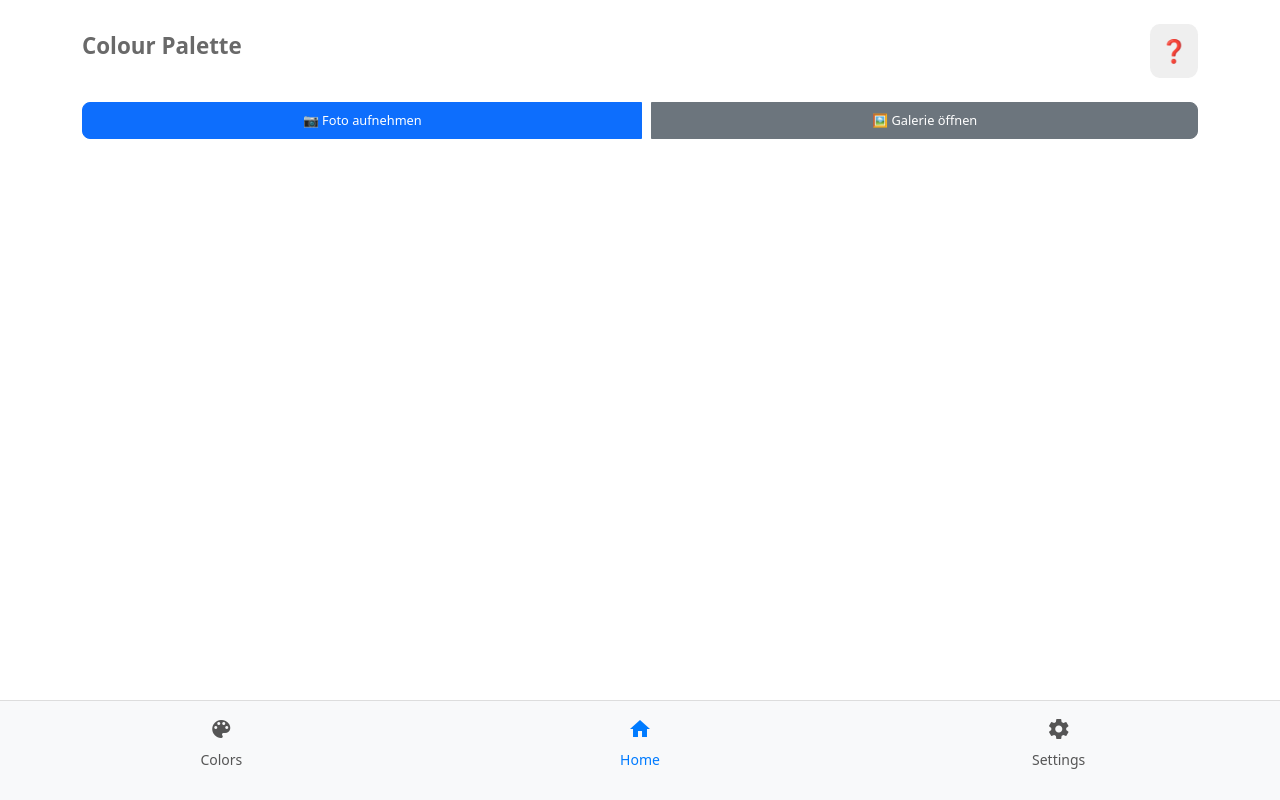
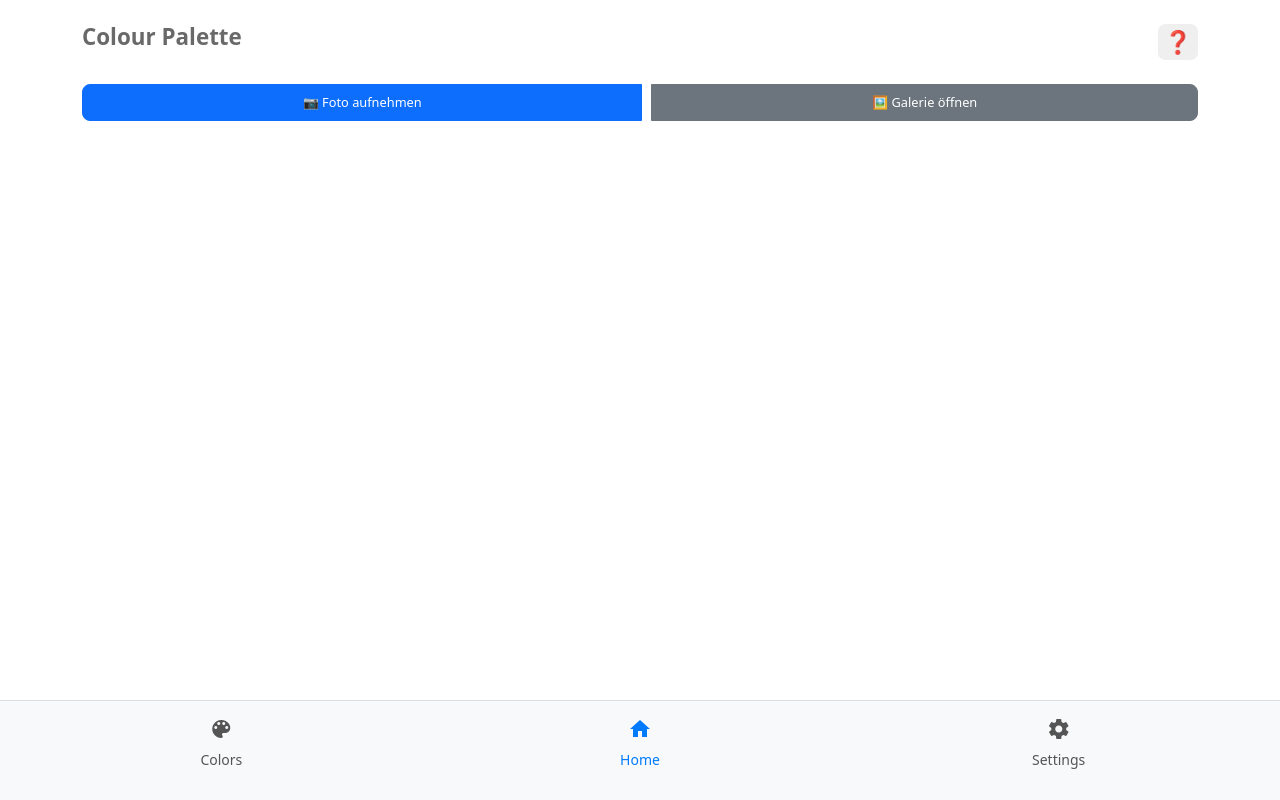
Before and after one commit to tobwa-on/on23-colourpicker, a Vue app: page /home in a window 1280 px wide. Built offline with nearby package versions, Linux system fonts and the light colour scheme; no server answers; sample sign-in values are in the browser's storage.

Commit message:
fixed icon height on home page

```diff
--- a/src/components/Home.vue
+++ b/src/components/Home.vue
@@ -232,7 +232,7 @@ const closeTutorialPopup = () => {
 .info-icon {
   border: none; /* Kein Rahmen */
   font-size: 1.4rem; /* Größe des Fragezeichens */
-  padding: 10px; /* Padding für mehr Klickfläche */
+
   border-radius: 20%; /* Runde Ecken, damit es wie ein Kreis aussieht */
 }
 
```
